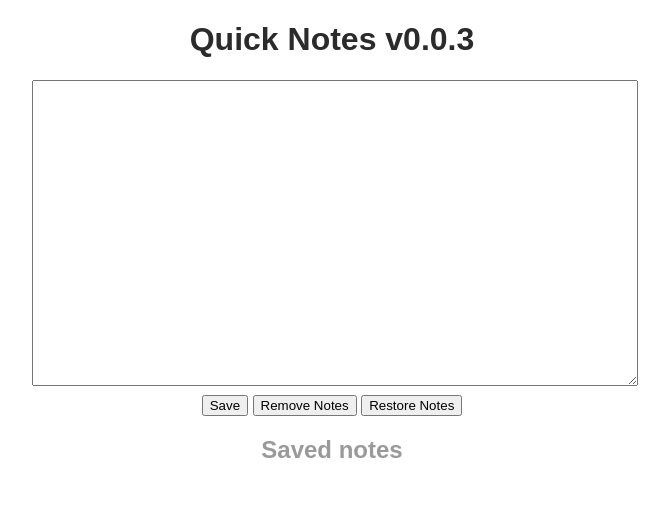
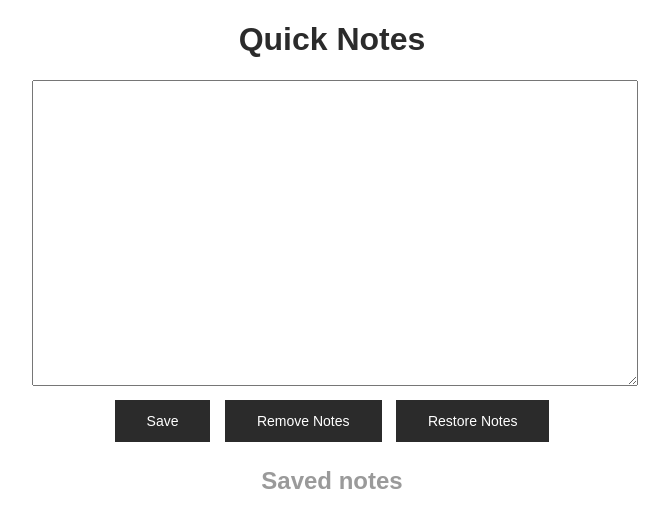
Before and after one commit to userhooke/quick-notes, a plain HTML site: page index.html in a window 1280 px wide. Shown: the whole page, without its empty margins (308-977 px from the left). Drawn offline with Linux system fonts and the light colour scheme.

Commit message:
styles for buttons adjusted

```diff
--- a/index.html
+++ b/index.html
@@ -16,7 +16,7 @@
         }
         .container {
             margin: 0 auto;
-            width: 600px;
+            max-width: 600px;
         }
         textarea {
             height: 300px;
@@ -39,11 +39,22 @@
             background-color: #eee;
             margin-top: 30px
         }
+        button {
+            margin: 5px;
+            background-color: #2b2b2b;
+            border: none;
+            color: white;
+            padding: 13px 32px;
+            text-align: center;
+            text-decoration: none;
+            display: inline-block;
+            font-size: 14px;
+        }
     </style>
 </head>
 <body>
     <div class="container">
-        <h1>Quick Notes v0.0.3</h1>
+        <h1>Quick Notes</h1>
         <textarea id="noteArea"></textarea>
         <div class="button-group">
             <button onClick="saveNote()">Save</button>
```
